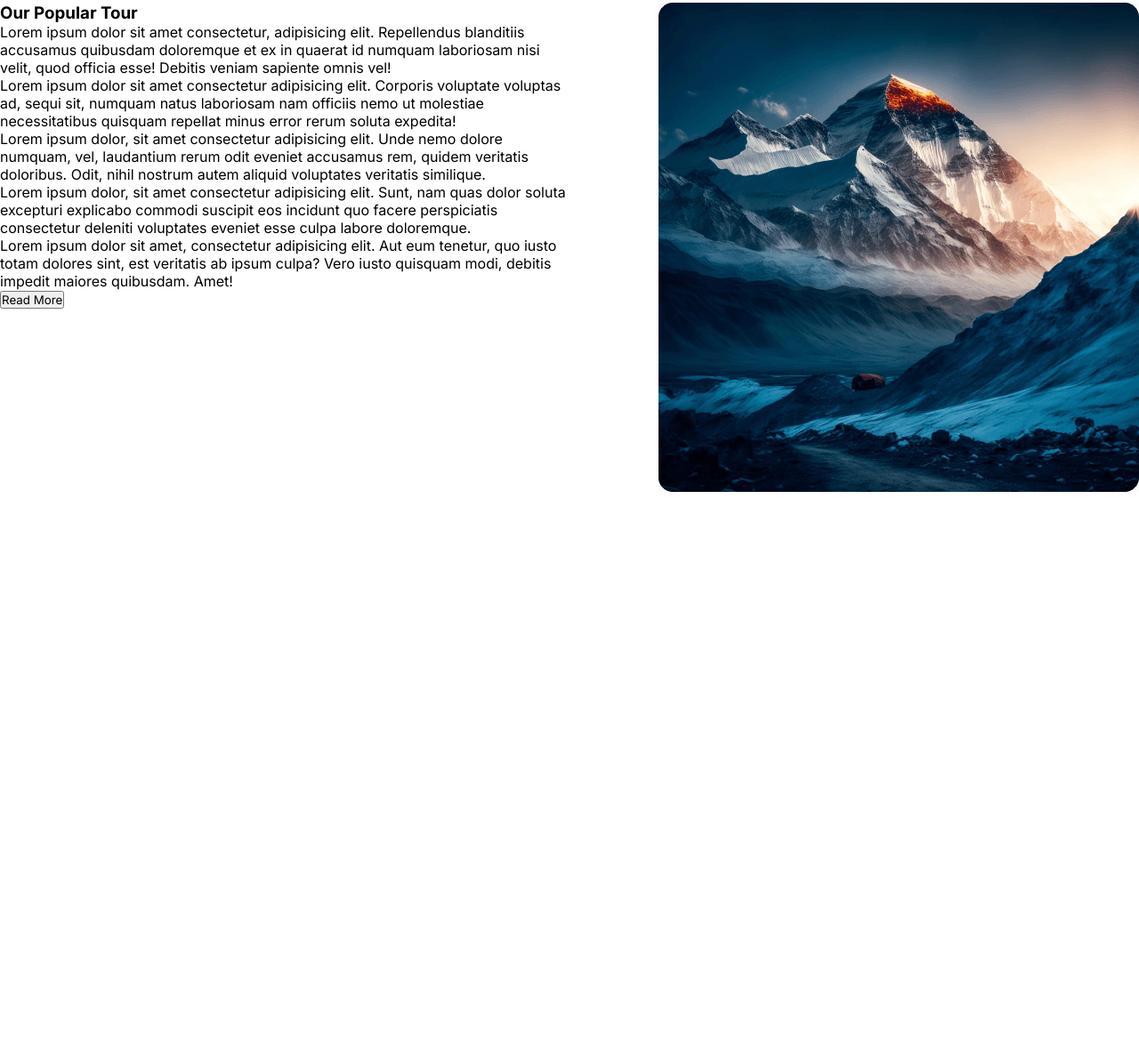
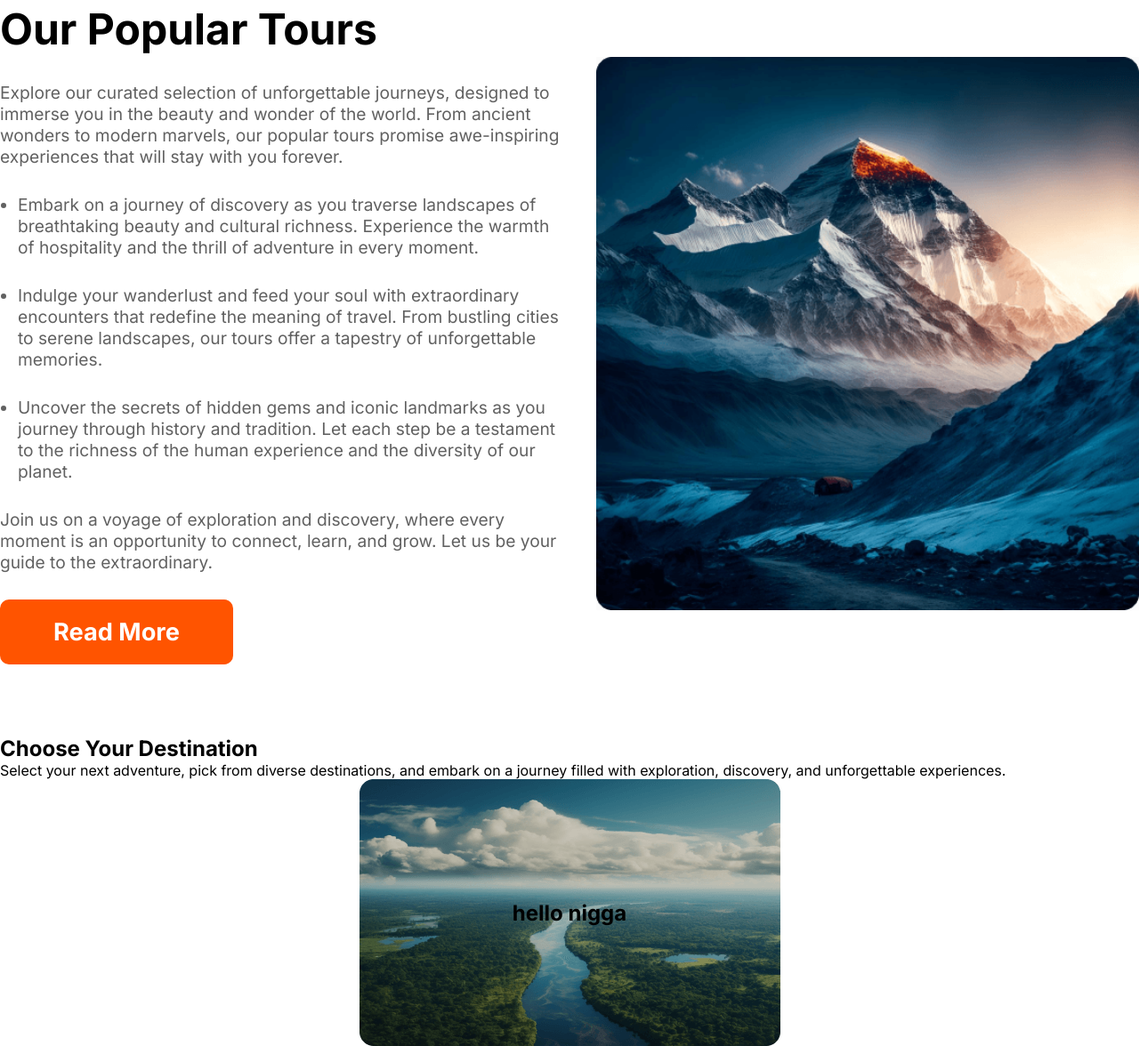
Before and after one commit to RabbitFactory/assignment-02-2024, a plain HTML site: page index.html in a window 1280 px wide. Shown: the part 840-2016 px from the top of the page at 89% size. Before the commit the page ends 1473 px from the top, so only its background shows below. Drawn offline with Linux system fonts and the light colour scheme.

Commit message:
taking a break

```diff
--- a/index.html
+++ b/index.html
@@ -35,7 +35,7 @@
                 Explore Your Travel
             </h1>
             <p>
-                explore the islands of bangladesh and travel the world with us
+                Experience the allure of Bangladesh's captivating islands, then join us as we set forth on an exhilarating journey across the globe.
             </p>
             <div class="main_input_section">
                 <div class="input_container">
@@ -64,21 +64,44 @@
 
     <main>
         <section class="popular_container">
-            <div>
-                <h3>Our Popular Tour</h3>
-                <p>Lorem ipsum dolor sit amet consectetur, adipisicing elit. Repellendus blanditiis accusamus quibusdam doloremque et ex in quaerat id numquam laboriosam nisi velit, quod officia esse! Debitis veniam sapiente omnis vel!</p>
+            <div class="popular_text">
+                <h3>Our Popular Tours</h3>
+                <p>Explore our curated selection of unforgettable journeys, designed to immerse you in the beauty and wonder of the world. From ancient wonders to modern marvels, our popular tours promise awe-inspiring experiences that will stay with you forever.</p>
                 <ul>
-                    <li>Lorem ipsum dolor sit amet consectetur adipisicing elit. Corporis voluptate voluptas ad, sequi sit, numquam natus laboriosam nam officiis nemo ut molestiae necessitatibus quisquam repellat minus error rerum soluta expedita!</li>
-                    <li>Lorem ipsum dolor, sit amet consectetur adipisicing elit. Unde nemo dolore numquam, vel, laudantium rerum odit eveniet accusamus rem, quidem veritatis doloribus. Odit, nihil nostrum autem aliquid voluptates veritatis similique.</li>
-                    <li>Lorem ipsum dolor, sit amet consectetur adipisicing elit. Sunt, nam quas dolor soluta excepturi explicabo commodi suscipit eos incidunt quo facere perspiciatis consectetur deleniti voluptates eveniet esse culpa labore doloremque.</li>
+                    <li>Embark on a journey of discovery as you traverse landscapes of breathtaking beauty and cultural richness. Experience the warmth of hospitality and the thrill of adventure in every moment.</li>
+                    <li>Indulge your wanderlust and feed your soul with extraordinary encounters that redefine the meaning of travel. From bustling cities to serene landscapes, our tours offer a tapestry of unforgettable memories.</li>
+                    <li>Uncover the secrets of hidden gems and iconic landmarks as you journey through history and tradition. Let each step be a testament to the richness of the human experience and the diversity of our planet.</li>
                 </ul>
-                <p>Lorem ipsum dolor sit amet, consectetur adipisicing elit. Aut eum tenetur, quo iusto totam dolores sint, est veritatis ab ipsum culpa? Vero iusto quisquam modi, debitis impedit maiores quibusdam. Amet!</p>
+                <p>Join us on a voyage of exploration and discovery, where every moment is an opportunity to connect, learn, and grow. Let us be your guide to the extraordinary.</p>
                 <button>
                     Read More
                 </button>
             </div>
             <div class="popular_img_container">
                 <img src="Images/Rectangle 4.png" alt="">
+            </div>
+        </section>
+
+        <section class="destination_grid_container">
+            <h2>
+                Choose Your Destination
+            </h2>
+            <p>
+                Select your next adventure, pick from diverse destinations, and embark on a journey filled with exploration, discovery, and unforgettable experiences.
+            </p>
+            <div >
+                <div class="grid_box">
+                    <img src="Images/Rectangle 11.png" alt="">
+                    <h1>hello nigga</h1>
+                </div>
+                <!-- <div><img src="" alt=""></div>
+                <div><img src="" alt=""></div>
+                <div><img src="" alt=""></div>
+                <div><img src="" alt=""></div>
+                <div><img src="" alt=""></div>
+                <div><img src="" alt=""></div>
+                <div><img src="" alt=""></div>
+                <div><img src="" alt=""></div> -->
             </div>
         </section>
     </main>
--- a/style.css
+++ b/style.css
@@ -62,6 +62,15 @@ nav ul div li a:hover {
 .hamburger_menu {
     display: none;
 }
+
+
+
+/* ---------------  banner  ------------ */
+
+
+
+
+
 .banner_container {
     width: 100%;
     height: auto;
@@ -84,7 +93,8 @@ nav ul div li a:hover {
     color: #fff;
 }
 .banner_container p {
-    color: #fff;
+    color: #d8d8d8;
+    text-align: center;
 }
 
 .main_input_section {
@@ -147,8 +157,58 @@ nav ul div li a:hover {
 }
 .popular_img_container img {
     width: 100%;
-    padding-left: 100px;
+    padding-left: 30px;
 }
+.popular_text p ,.popular_text li {
+    font-size: 1.2rem;
+    margin: 30px 0px;
+    color: #616161;
+}
+.popular_text h3
+{
+    font-size: 3rem;
+}
+.popular_text ul {
+    padding-left: 20px;
+}
+.popular_text button {
+    color: #fff;
+    background-color: var(--primary_color);
+    border: 0;
+    border-radius: 10px;
+    padding: 20px 60px;
+    font-size: 1.7rem;
+    font-weight: 700;
+}
+
+
+/*------------gid box -----------*/
+
+.grid_box {
+    display: grid;
+    place-items: center;
+    /* isolation: isolate; */
+}
+.grid_box > * {
+    grid-column: 1 / -1;
+    grid-row: 1 / -1;
+}
+.grid_box > img {
+    z-index: -1;
+}
+
+
+
+
+
+
+
+
+
+/* -------------mobile design----------------- */
+
+
+
 
 
 
@@ -181,10 +241,23 @@ nav ul div li a:hover {
     }
     .banner_container p {
         font-size: 0.8rem;
+        padding: 0 25px;
     }
     .input_container input {
         margin: 10px;
         padding-top: 30px;
     }
+    .popular_container {
+        flex-direction: column;
+        gap: 30px;
+    }
 
+    .popular_container > div {
+        width: 100%;
+
+    }
+    .popular_container img {
+        padding-left: 0;
+        border-radius: 20px;
+    }
 }
```
